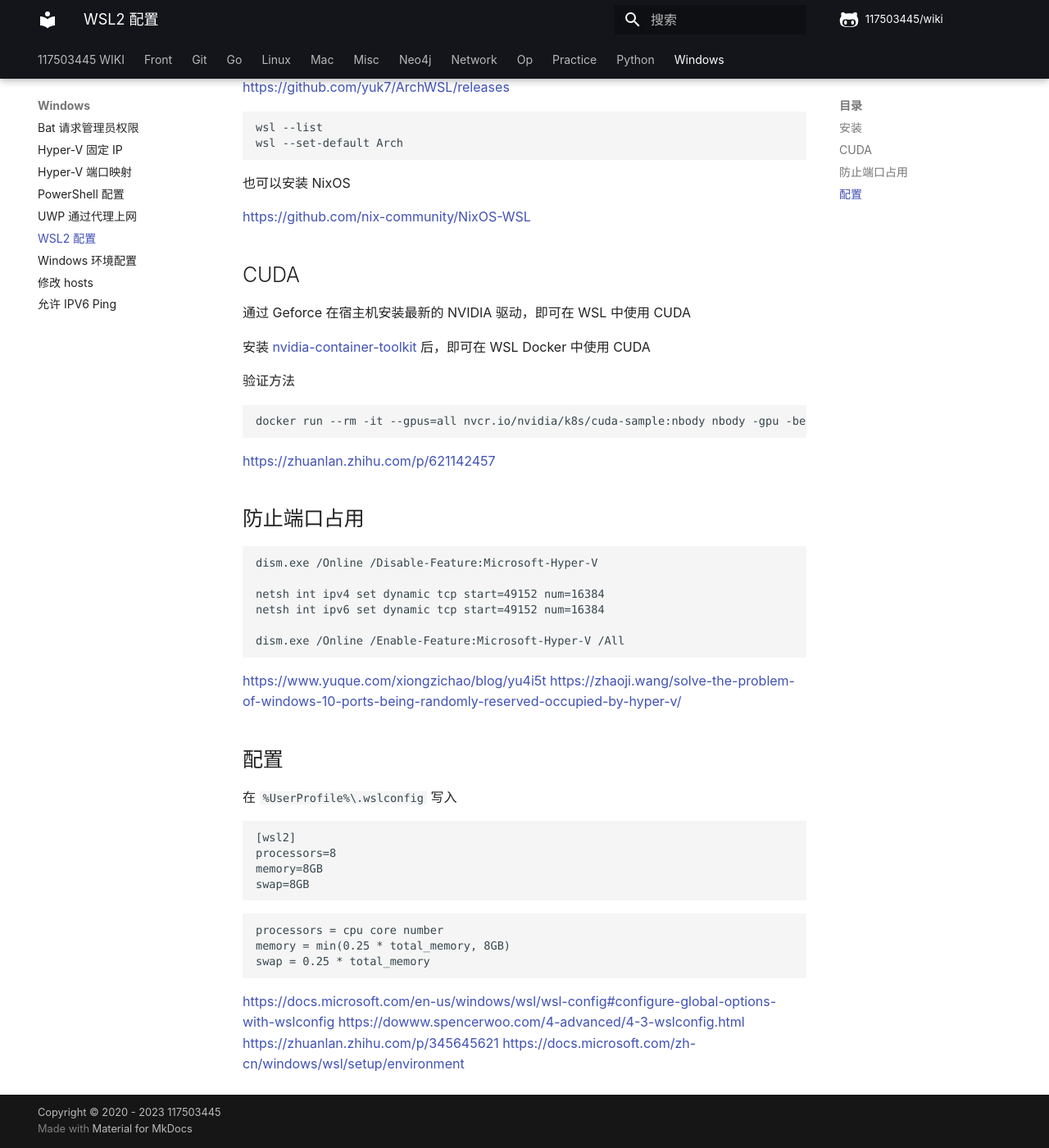
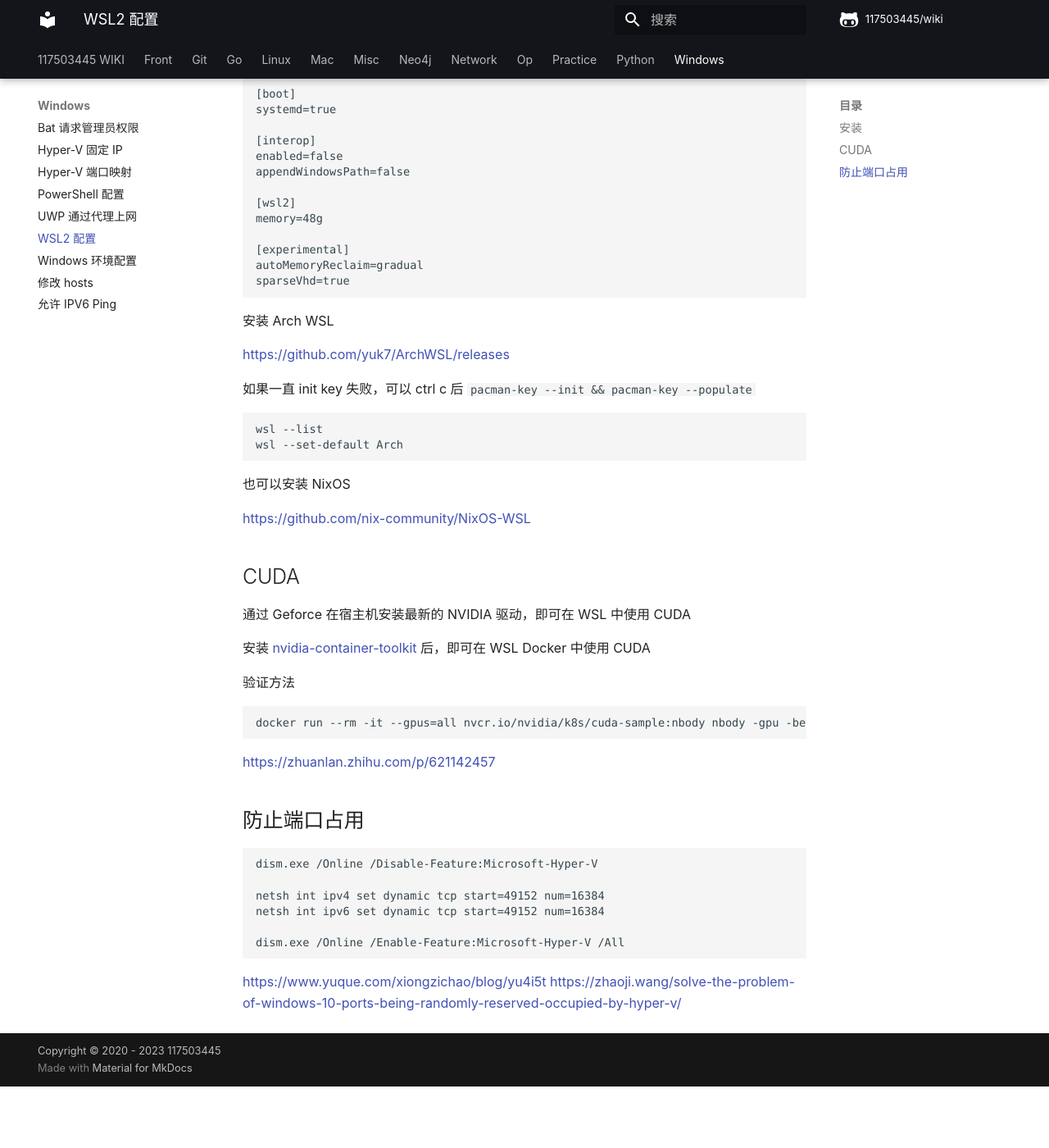
Before and after one commit to 117503445/wiki, an MkDocs documentation site: the page built from docs/windows/WSL2 配置.md, in a window 1280 px wide and 1400 px high, scrolled down 483 px. Shown: the whole window at 82% size. Built offline with MkDocs 1.6.1 and Material for MkDocs 9.7.7, drawn with Linux system fonts in a browser that asks for light colours; some web fonts are replaced; comment, search, counter and statistics services are not loaded; after the commit the page ends 1808 px from its top, so only the background shows below that; some of the changed text lies outside the part shown.

Commit message:
WSL2 配置
Signed-off-by: 117503445 <t117503445@gmail.com>

````diff
--- a/docs/windows/WSL2 配置.md
+++ b/docs/windows/WSL2 配置.md
@@ -16,9 +16,29 @@ wsl --update
 wsl --status # should newest version
 ```
 
+在 `%UserProfile%\.wslconfig` 写入配置
+
+```ini
+[boot]
+systemd=true
+
+[interop]
+enabled=false
+appendWindowsPath=false
+
+[wsl2]
+memory=48g
+
+[experimental]
+autoMemoryReclaim=gradual
+sparseVhd=true
+```
+
 安装 Arch WSL
 
 <https://github.com/yuk7/ArchWSL/releases>
+
+如果一直 init key 失败，可以 ctrl c 后 `pacman-key --init && pacman-key --populate`
 
 ```powershell
 wsl --list
@@ -56,25 +76,3 @@ dism.exe /Online /Enable-Feature:Microsoft-Hyper-V /All
 
 <https://www.yuque.com/xiongzichao/blog/yu4i5t>
 <https://zhaoji.wang/solve-the-problem-of-windows-10-ports-being-randomly-reserved-occupied-by-hyper-v/>
-
-## 配置
-
-在 `%UserProfile%\.wslconfig` 写入
-
-```ini
-[wsl2]
-processors=8
-memory=8GB
-swap=8GB
-```
-
-```plaintext
-processors = cpu core number
-memory = min(0.25 * total_memory, 8GB)
-swap = 0.25 * total_memory
-```
-
-<https://docs.microsoft.com/en-us/windows/wsl/wsl-config#configure-global-options-with-wslconfig>
-<https://dowww.spencerwoo.com/4-advanced/4-3-wslconfig.html>
-<https://zhuanlan.zhihu.com/p/345645621>
-<https://docs.microsoft.com/zh-cn/windows/wsl/setup/environment>
````
Also changed, not shown: other parts of docs/windows/WSL2 配置.md (+1 -1 lines), 1 other file.
